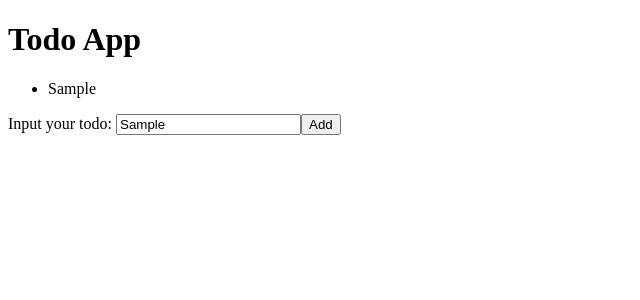
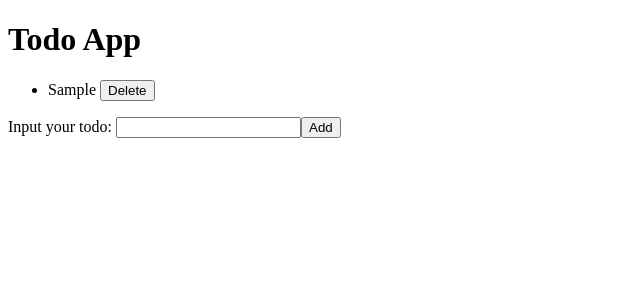
Before and after one commit to wangervogel/first-app, a React (Create React App) app: page / in a window 1280 px wide. Both pictures are taken after typing "Sample" into the empty fields and a click on the button "Add". Shown: the top 300 px of the page, without its empty margins (0-640 px from the left). Built offline with nearby package versions, Linux system fonts and the light colour scheme.

Commit message:
Todoリストに削除機能をつけました。

```diff
--- a/src/Todo.js
+++ b/src/Todo.js
@@ -1,6 +1,8 @@
-function Todo({ id, todo }) {
-    return(
-        <li>{todo}</li>
+function Todo({ id, todo, onDelete }) {
+    return (
+        <li>
+            {todo} <button onClick={() => onDelete(id)}>Delete</button>
+        </li>
     );
 }
 
--- a/src/Todos.js
+++ b/src/Todos.js
@@ -6,13 +6,20 @@ let id = 1;
 function Todos() {
     const [inputValue, setInputValue] = useState('');
     const [todos, setTodos] = useState([]);
+
+    //Todoリストの削除
+    const deleteTodo = (id) => {
+        setTodos(todos.filter(todo => todo.id !== id));
+    };
+
+
     const renderedTodos = todos.map((todo) => {
-        return <Todo key={todo.id} todo={todo.text} />
+        return <Todo key={todo.id} id={todo.id} todo={todo.text} onDelete={deleteTodo} />
     });
+
     const handleSubmit = () => {
-        todos.push(
-            setTodos([...todos, { id: id++, text: inputValue }])
-        );
+        setTodos([...todos, { id: id++, text: inputValue }]);
+        setInputValue('');
     };
 
     return (
```
